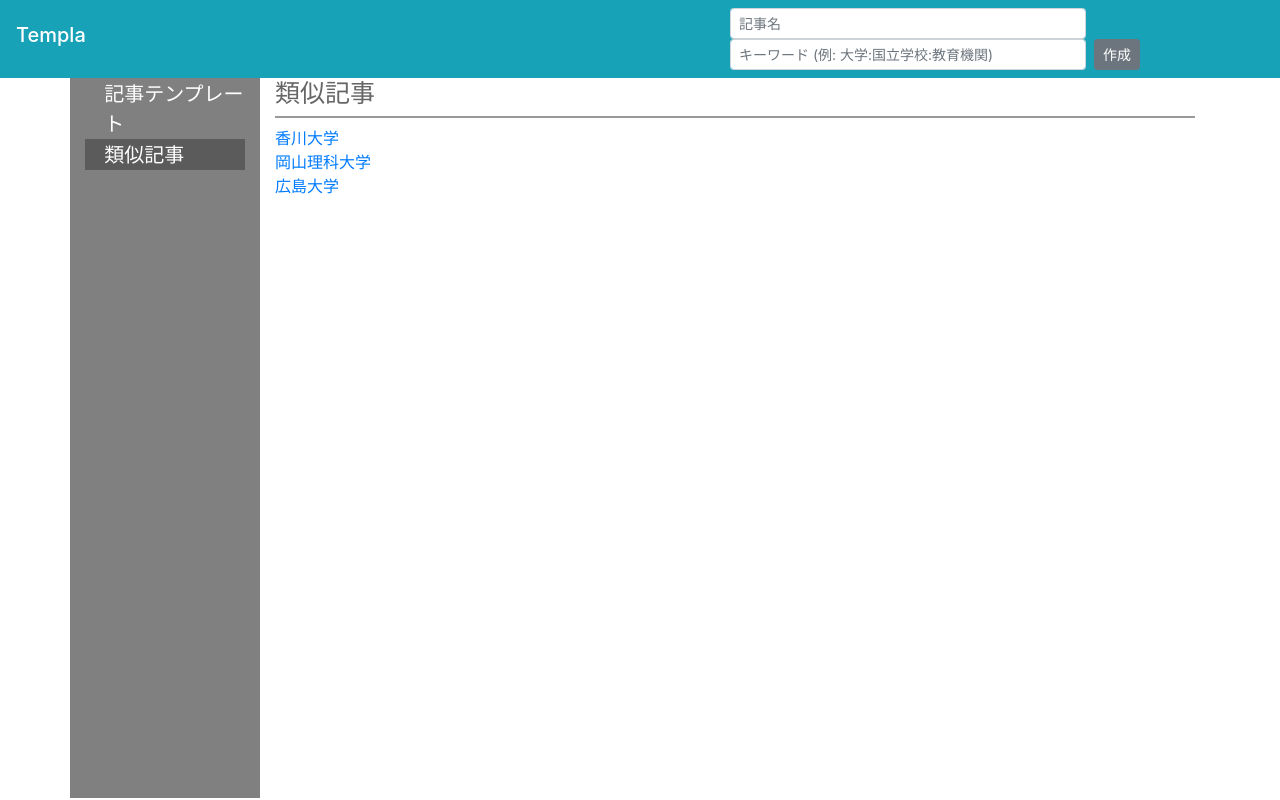
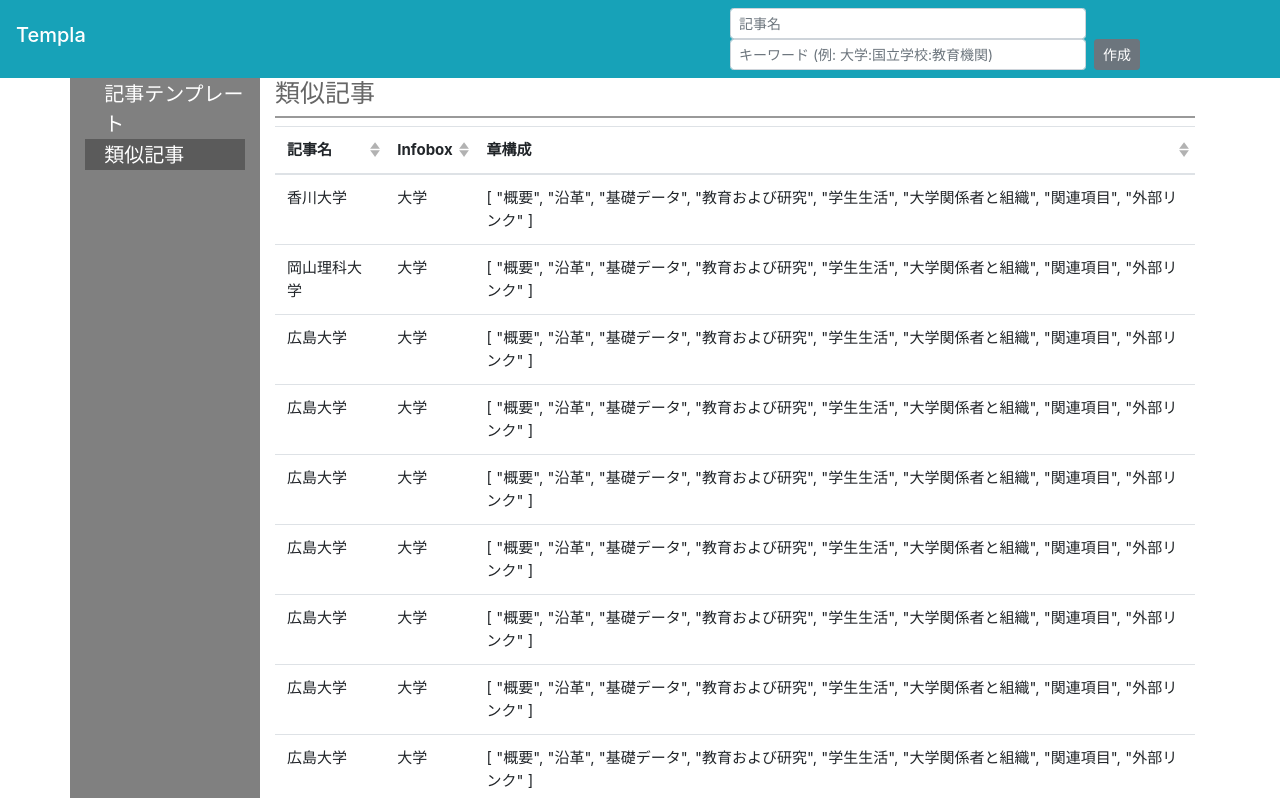
Before and after one commit to HiromuIshikawa/wikiplate, a Vue app in the folder frontend/: page /similars in a window 1280 px wide. Shown: the top 800 px of the page. Built offline with nearby package versions, Linux system fonts and the light colour scheme.

Commit message:
Fix style of SimilarsList page

```diff
--- a/frontend/src/components/SimilarsList.vue
+++ b/frontend/src/components/SimilarsList.vue
@@ -1,7 +1,19 @@
 <template>
   <div class="similars">
     <h1>類似記事</h1>
-    <div v-for="similar in sharedSimilars" :key="similar.title"><a :href="'https://ja.wikipedia.org/wiki/' + similar.title" target="_blank">{{similar.title}}</a></div>
+    <b-table id="similars-table" :items="sharedSimilars" :fields="fields" :per-page="perPage" :current-page="currentPage">
+      <template slot="title" slot-scope="data">
+        <a :href="'https://ja.wikipedia.org/wiki/' + data.value" target="_blank">{{data.value}}</a>
+      </template>
+      <template slot="sections" slot-scope="data">
+        {{data.value.join(', ')}}
+      </template>
+      <template slot="table-caption">
+        {{ sharedSimilars.length }} 件の類似記事が抽出されました．
+      </template>
+    </b-table>
+    <b-pagination align="center" size="sm" :total-rows="sharedSimilars.length" :per-page="10" v-model="currentPage">
+    </b-pagination>
   </div>
 </template>
 
@@ -11,7 +23,14 @@ export default {
   name: 'SimilarsList',
   data () {
     return {
-      sharedSimilars: store.state.similars
+      sharedSimilars: store.state.similars,
+      currentPage: 1,
+      perPage: 10,
+      fields: [
+        {key: 'title', label: '記事名', sortable: true},
+        {key: 'infobox', label: 'Infobox', sortable: true},
+        {key: 'sections', label: '章構成', sortable: true}
+      ]
     }
   }
 }
@@ -19,4 +38,10 @@ export default {
 
 <!-- Add "scoped" attribute to limit CSS to this component only -->
 <style scoped>
+  .similars {
+    height: 100%;
+  }
+  #similars-table {
+    font-size: 15px;
+  }
 </style>
--- a/frontend/src/store.js
+++ b/frontend/src/store.js
@@ -9,9 +9,41 @@ const state = {
     wiki: '{{ 大学\n|国  =\n|大学名  =\n|ふりがな  =\n|英称  =\n|公用語表記  =\n|大学の略称  =\n|画像  =\n|pxl  =\n|画像説明  =\n|大学設置年  =\n|創立年  =\n|学校種別  =\n|設置者  =\n|本部所在地  =\n|緯度度 = |緯度分 = |緯度秒  =\n|経度度 = |経度分 = |経度秒  =\n|キャンパス  =\n|学部  =\n|研究科  =\n|ウェブサイト  =\n|緯度度 = |緯度分 = |緯度秒 = |N(北緯)及びS(南緯)  =\n|経度度 = |経度分 = |経度秒 = |E(東経)及びW(西経)  =\n|地図国コード  =\n}}\n\n== 概要 ==\n\n== 沿革 ==\n\n== 基礎データ ==\n\n== 教育および研究 ==\n\n== 学生生活 ==\n\n== 大学関係者と組織 ==\n\n== 関連項目 ==\n\n== 外部リンク ==\n'
   },
   similars: [
-    {title: '香川大学'},
-    {title: '岡山理科大学'},
-    {title: '広島大学'}
+    {title: '香川大学', infobox: '大学', sections: ['概要', '沿革', '基礎データ', '教育および研究', '学生生活', '大学関係者と組織', '関連項目', '外部リンク']},
+    {title: '岡山理科大学', infobox: '大学', sections: ['概要', '沿革', '基礎データ', '教育および研究', '学生生活', '大学関係者と組織', '関連項目', '外部リンク']},
+    {title: '広島大学', infobox: '大学', sections: ['概要', '沿革', '基礎データ', '教育および研究', '学生生活', '大学関係者と組織', '関連項目', '外部リンク']},
+    {title: '広島大学', infobox: '大学', sections: ['概要', '沿革', '基礎データ', '教育および研究', '学生生活', '大学関係者と組織', '関連項目', '外部リンク']},
+    {title: '広島大学', infobox: '大学', sections: ['概要', '沿革', '基礎データ', '教育および研究', '学生生活', '大学関係者と組織', '関連項目', '外部リンク']},
+    {title: '広島大学', infobox: '大学', sections: ['概要', '沿革', '基礎データ', '教育および研究', '学生生活', '大学関係者と組織', '関連項目', '外部リンク']},
+    {title: '広島大学', infobox: '大学', sections: ['概要', '沿革', '基礎データ', '教育および研究', '学生生活', '大学関係者と組織', '関連項目', '外部リンク']},
+    {title: '広島大学', infobox: '大学', sections: ['概要', '沿革', '基礎データ', '教育および研究', '学生生活', '大学関係者と組織', '関連項目', '外部リンク']},
+    {title: '広島大学', infobox: '大学', sections: ['概要', '沿革', '基礎データ', '教育および研究', '学生生活', '大学関係者と組織', '関連項目', '外部リンク']},
+    {title: '広島大学', infobox: '大学', sections: ['概要', '沿革', '基礎データ', '教育および研究', '学生生活', '大学関係者と組織', '関連項目', '外部リンク']},
+    {title: '広島大学', infobox: '大学', sections: ['概要', '沿革', '基礎データ', '教育および研究', '学生生活', '大学関係者と組織', '関連項目', '外部リンク']},
+    {title: '広島大学', infobox: '大学', sections: ['概要', '沿革', '基礎データ', '教育および研究', '学生生活', '大学関係者と組織', '関連項目', '外部リンク']},
+    {title: '広島大学', infobox: '大学', sections: ['概要', '沿革', '基礎データ', '教育および研究', '学生生活', '大学関係者と組織', '関連項目', '外部リンク']},
+    {title: '広島大学', infobox: '大学', sections: ['概要', '沿革', '基礎データ', '教育および研究', '学生生活', '大学関係者と組織', '関連項目', '外部リンク']},
+    {title: '広島大学', infobox: '大学', sections: ['概要', '沿革', '基礎データ', '教育および研究', '学生生活', '大学関係者と組織', '関連項目', '外部リンク']},
+    {title: '広島大学', infobox: '大学', sections: ['概要', '沿革', '基礎データ', '教育および研究', '学生生活', '大学関係者と組織', '関連項目', '外部リンク']},
+    {title: '広島大学', infobox: '大学', sections: ['概要', '沿革', '基礎データ', '教育および研究', '学生生活', '大学関係者と組織', '関連項目', '外部リンク']},
+    {title: '広島大学', infobox: '大学', sections: ['概要', '沿革', '基礎データ', '教育および研究', '学生生活', '大学関係者と組織', '関連項目', '外部リンク']},
+    {title: '広島大学', infobox: '大学', sections: ['概要', '沿革', '基礎データ', '教育および研究', '学生生活', '大学関係者と組織', '関連項目', '外部リンク']},
+    {title: '広島大学', infobox: '大学', sections: ['概要', '沿革', '基礎データ', '教育および研究', '学生生活', '大学関係者と組織', '関連項目', '外部リンク']},
+    {title: '広島大学', infobox: '大学', sections: ['概要', '沿革', '基礎データ', '教育および研究', '学生生活', '大学関係者と組織', '関連項目', '外部リンク']},
+    {title: '広島大学', infobox: '大学', sections: ['概要', '沿革', '基礎データ', '教育および研究', '学生生活', '大学関係者と組織', '関連項目', '外部リンク']},
+    {title: '広島大学', infobox: '大学', sections: ['概要', '沿革', '基礎データ', '教育および研究', '学生生活', '大学関係者と組織', '関連項目', '外部リンク']},
+    {title: '広島大学', infobox: '大学', sections: ['概要', '沿革', '基礎データ', '教育および研究', '学生生活', '大学関係者と組織', '関連項目', '外部リンク']},
+    {title: '広島大学', infobox: '大学', sections: ['概要', '沿革', '基礎データ', '教育および研究', '学生生活', '大学関係者と組織', '関連項目', '外部リンク']},
+    {title: '広島大学', infobox: '大学', sections: ['概要', '沿革', '基礎データ', '教育および研究', '学生生活', '大学関係者と組織', '関連項目', '外部リンク']},
+    {title: '広島大学', infobox: '大学', sections: ['概要', '沿革', '基礎データ', '教育および研究', '学生生活', '大学関係者と組織', '関連項目', '外部リンク']},
+    {title: '広島大学', infobox: '大学', sections: ['概要', '沿革', '基礎データ', '教育および研究', '学生生活', '大学関係者と組織', '関連項目', '外部リンク']},
+    {title: '広島大学', infobox: '大学', sections: ['概要', '沿革', '基礎データ', '教育および研究', '学生生活', '大学関係者と組織', '関連項目', '外部リンク']},
+    {title: '広島大学', infobox: '大学', sections: ['概要', '沿革', '基礎データ', '教育および研究', '学生生活', '大学関係者と組織', '関連項目', '外部リンク']},
+    {title: '広島大学', infobox: '大学', sections: ['概要', '沿革', '基礎データ', '教育および研究', '学生生活', '大学関係者と組織', '関連項目', '外部リンク']},
+    {title: '広島大学', infobox: '大学', sections: ['概要', '沿革', '基礎データ', '教育および研究', '学生生活', '大学関係者と組織', '関連項目', '外部リンク']},
+    {title: '広島大学', infobox: '大学', sections: ['概要', '沿革', '基礎データ', '教育および研究', '学生生活', '大学関係者と組織', '関連項目', '外部リンク']},
+    {title: '広島大学', infobox: '大学', sections: ['概要', '沿革', '基礎データ', '教育および研究', '学生生活', '大学関係者と組織', '関連項目', '外部リンク']},
+    {title: '広島大学', infobox: '大学', sections: ['概要', '沿革', '基礎データ', '教育および研究', '学生生活', '大学関係者と組織', '関連項目', '外部リンク']}
   ]
 }
 
```
